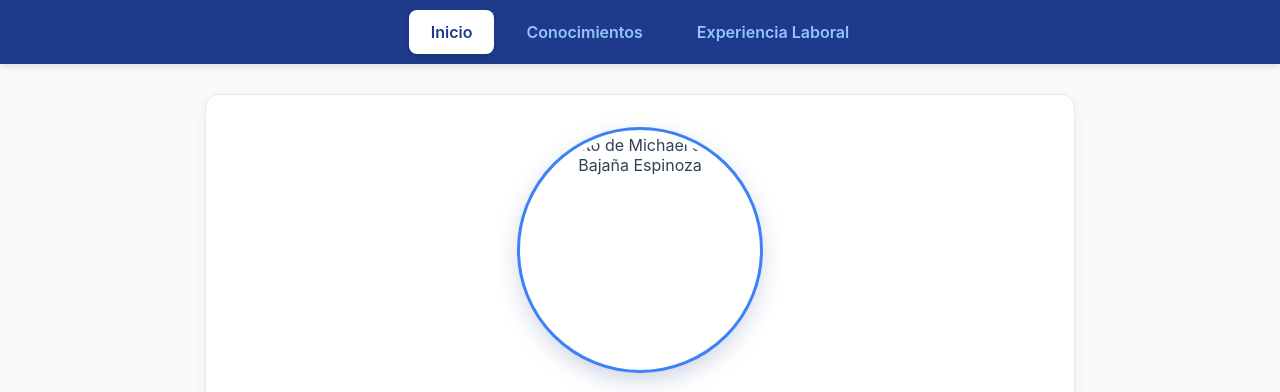
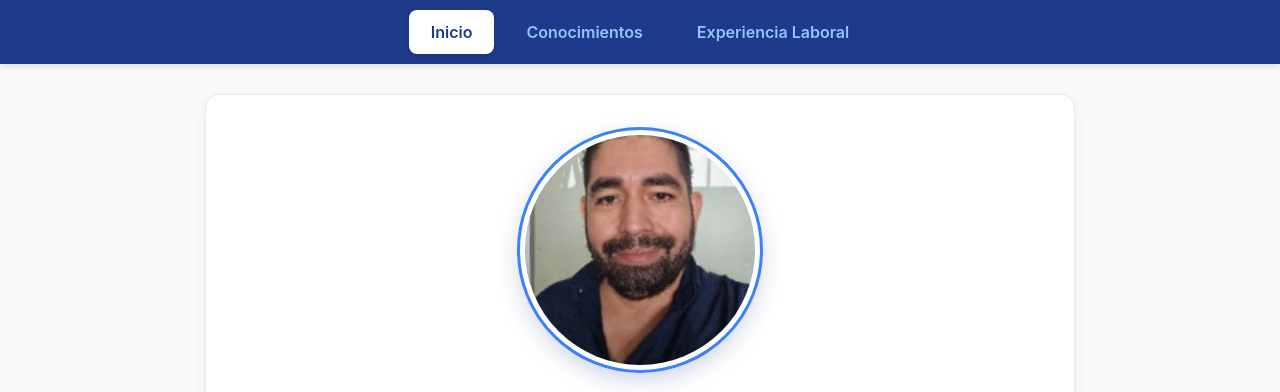
Before and after one commit to michaelbajana/cvweb, a plain HTML site: page index.html in a window 1280 px wide. Shown: the top 392 px of the page. Drawn offline with Linux system fonts and the light colour scheme.

Commit message:
Update profile image source in index.html
agrego foto en index

```diff
--- a/index.html
+++ b/index.html
@@ -283,7 +283,7 @@
       <div class="card">
         <div class="profile-layout">
           <!-- Coloca el archivo de tu imagen como "foto.jpg" en la misma carpeta -->
-          <img src="foto.jpg" alt="Foto de Michael Jose Bajaña Espinoza" class="profile-photo" />
+          <img src="images/yo.png" alt="Foto de Michael Jose Bajaña Espinoza" class="profile-photo" />
           <div>
             <h1 class="profile-name">Michael Jose Bajaña Espinoza</h1>
             <div class="info-list">
```
